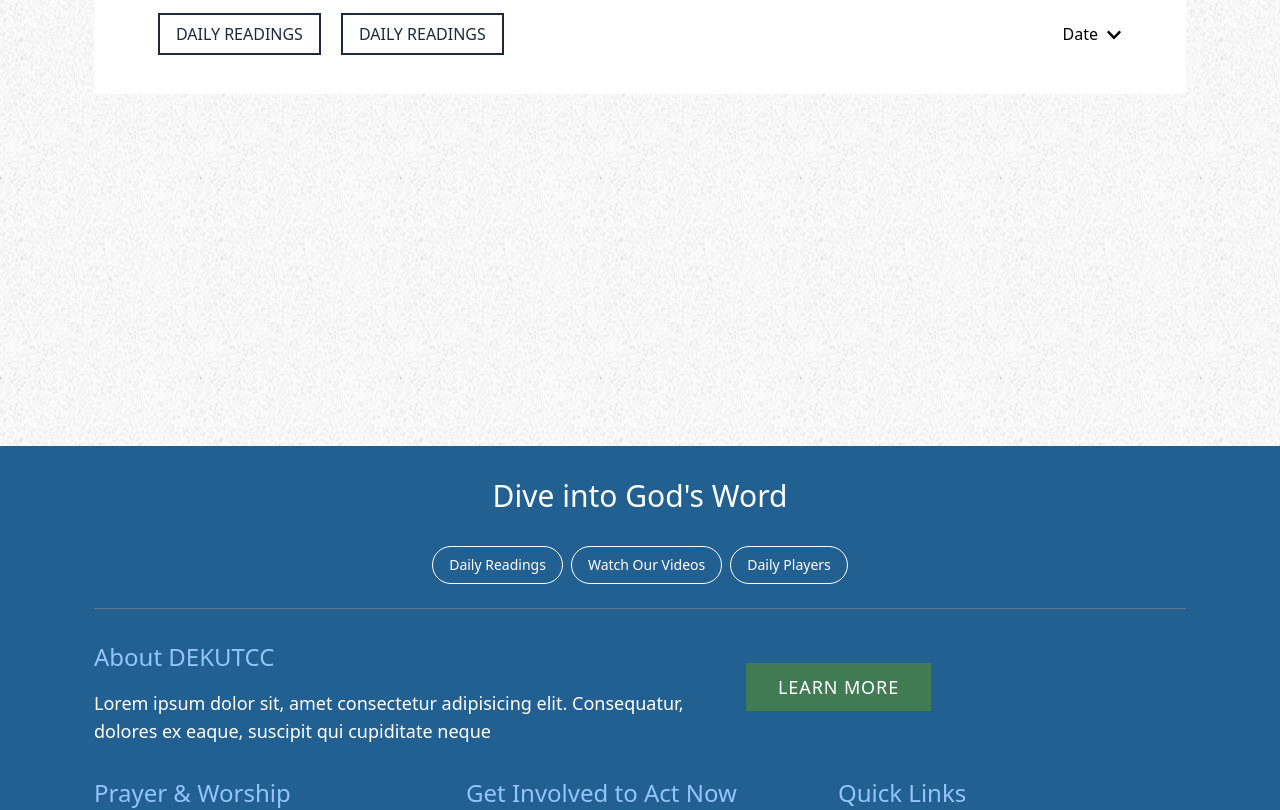
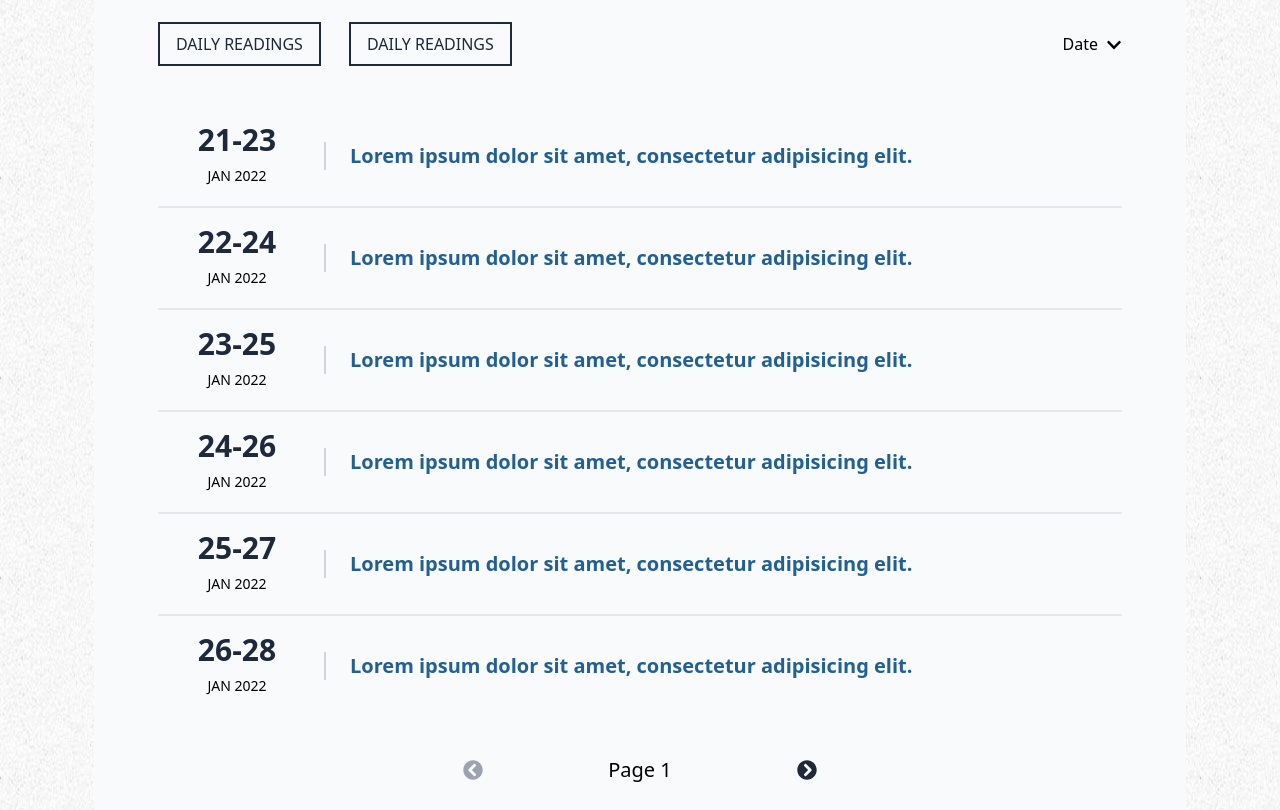
Before and after one commit to marville001/caweb-new, a React (Create React App) app: page /events in a window 1280 px wide. Shown: the part 282-1092 px from the top of the page. Built offline with nearby package versions, Linux system fonts and the light colour scheme.

Commit message:
Add events list and pagination

```diff
--- a/src/pages/Events.jsx
+++ b/src/pages/Events.jsx
@@ -1,15 +1,16 @@
 import React from "react";
 import { Link } from "react-router-dom";
-import {FaChevronDown} from "react-icons/fa"
+import { FaChevronCircleLeft, FaChevronCircleRight, FaChevronDown } from "react-icons/fa";
 const Events = () => {
   return (
     <div className="container  py-14">
       <h1 className="text-3xl md:text-4xl text-center text-dodge-blue font-bold">
         DEKUTCC Calendar
       </h1>
-      <div className="px-16 py-12 bg-white my-8">
+      <div className="md:px-16 py-12 bg-slate-50 my-8">
+        {/* Header */}
         <div className="flex justify-between">
-          <div className="">
+          <div className="flex flex-col md:flex-row gap-2">
             <Link
               className="border-slate-800 border-2 p-2 px-4 uppercase text-slate-800 hover:bg-slate-800 hover:text-white font-medium text-md"
               to="/daily-readings"
@@ -24,8 +25,36 @@ const Events = () => {
             </Link>
           </div>
           <div className="flex gap-6">
-              <div className="flex items-center cursor-pointer">Date <FaChevronDown className="mt-[2px] ml-2" /> </div>
+            <div className="flex items-center cursor-pointer">
+              Date <FaChevronDown className="mt-[2px] ml-2" />{" "}
+            </div>
           </div>
+        </div>
+
+        {/* Events listing */}
+        <div className="my-10 divide-y-2 divide-gray-200ra">
+          {[1, 2, 3, 4, 5, 6].map((i) => (
+            <div className="flex flex-col md:flex-row md:divide-x-2 divide-gray-300 py-4 hover:bg-white cursor-pointer hover:shadow-lg px-4">
+              <div className="md:pr-6 min-w-[150px]">
+                <h3 className="text-slate-800 text-center font-bold text-2xl md:text-3xl">
+                  {20 + i}-{22 + i}
+                </h3>
+                <p className="text-xs md:text-sm  md:mt-2 font-medium text-center">JAN 2022</p>
+              </div>
+              <div className="md:pl-6 flex justify-center my-5 items-center">
+                <p className="md:text-xl text-dodge-blue font-bold text-center">
+                  Lorem ipsum dolor sit amet, consectetur adipisicing elit.
+                </p>
+              </div>
+            </div>
+          ))}
+        </div>
+
+        {/* Page switch */}
+        <div className="flex justify-between items-center px-6 w-5/12 mx-auto">
+            <FaChevronCircleLeft className=" text-gray-400 text-xl cursor-pointer" />
+            <h2 className="text-xl font-medium">Page 1</h2>
+            <FaChevronCircleRight className=" text-gray-800 text-xl cursor-pointer" />
         </div>
       </div>
     </div>
```
